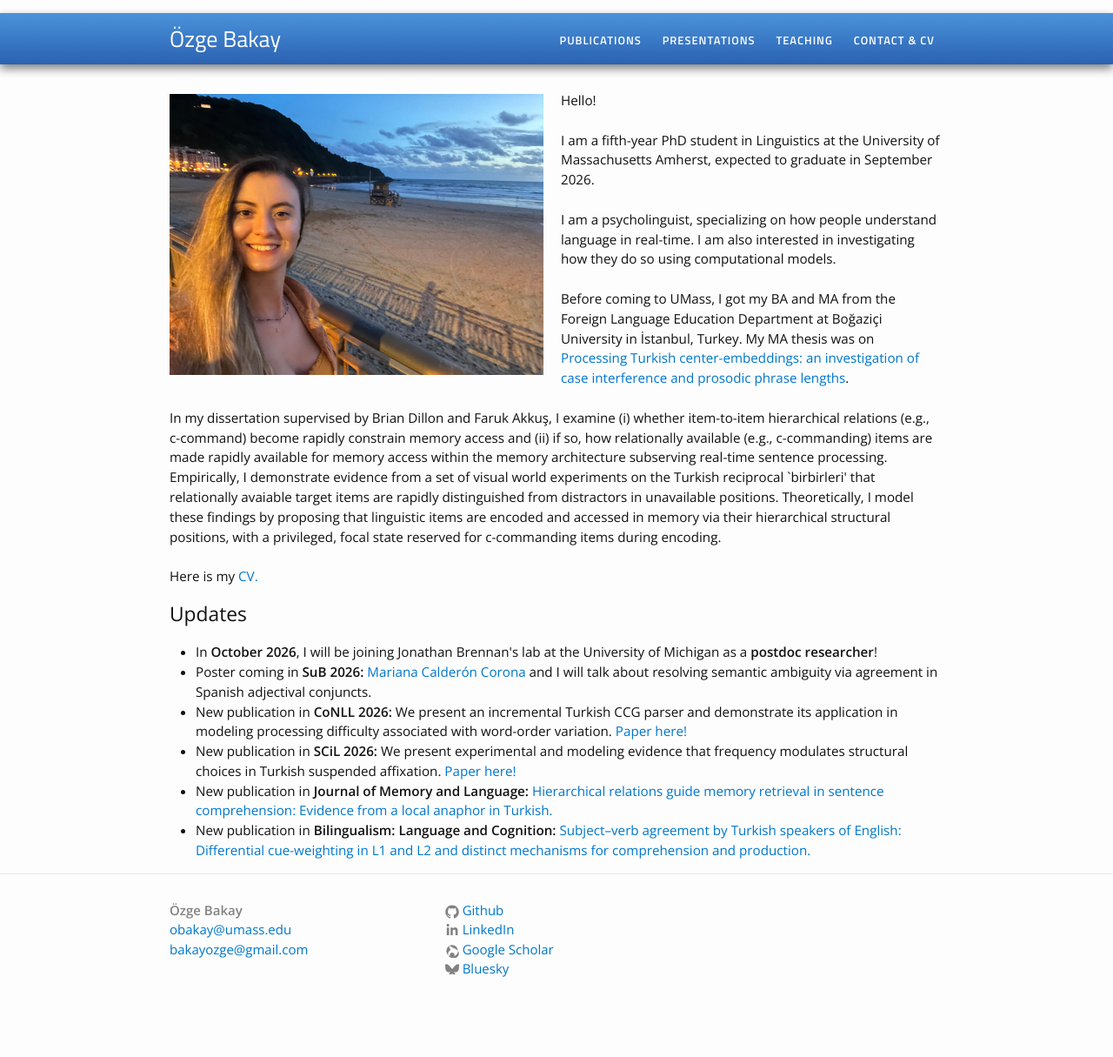
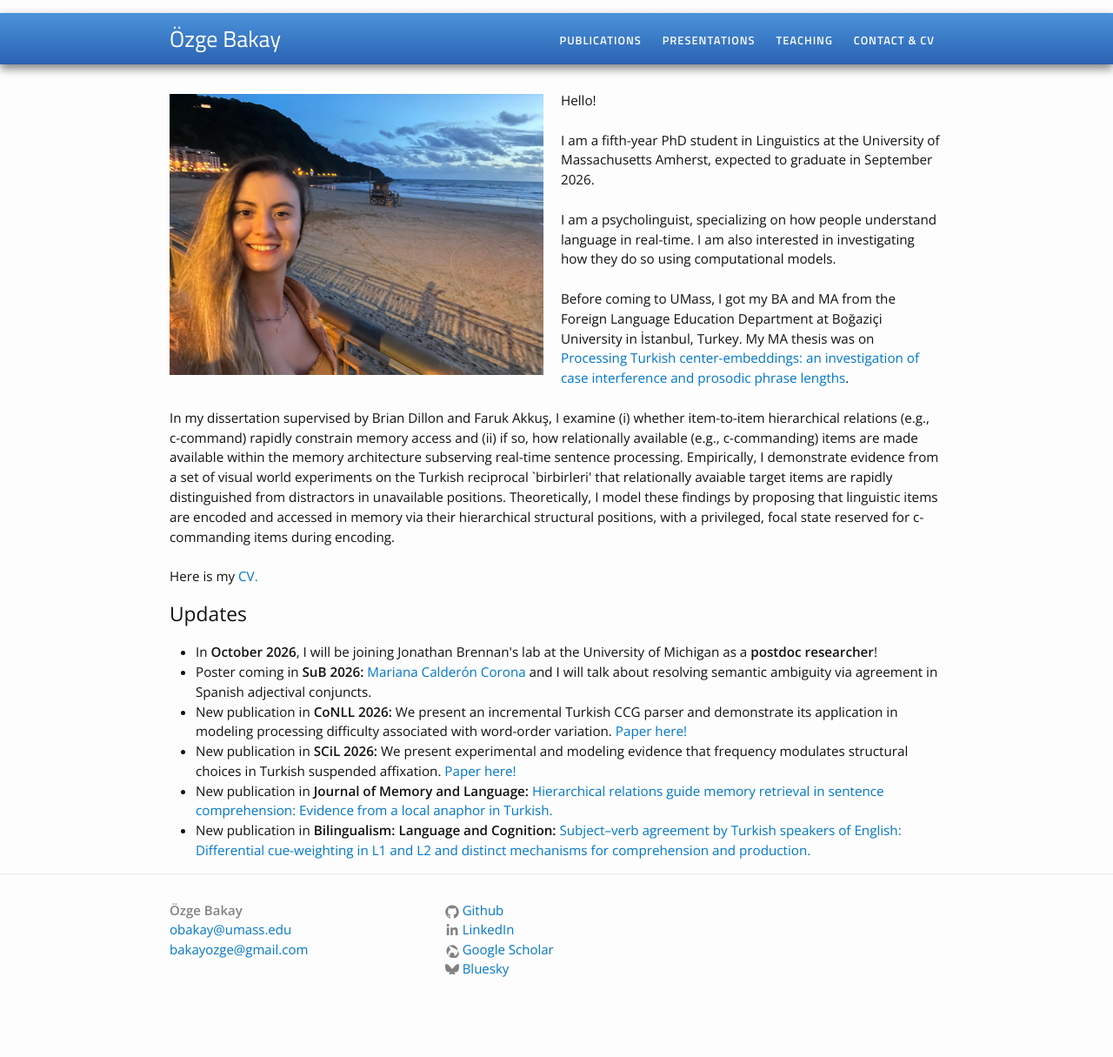
Before and after one commit to ozgebakay/ozgebakay.github.io, a Jekyll site: the page built from index.html, in a window 1280 px wide. Shown: the whole page at 87% size. Built offline with Jekyll 4.4.1, drawn with Linux system fonts in a browser that asks for light colours.

Commit message:
Update index.html

```diff
--- a/index.html
+++ b/index.html
@@ -14,7 +14,7 @@
 
 Before coming to UMass, I got my BA and MA from the Foreign Language Education Department at Boğaziçi University in İstanbul, Turkey. My MA thesis was on <a href="https://drive.google.com/file/d/14g6h468X45LS5cQqZ8u38hscxFIGchVK/view" target="_blank">Processing Turkish center-embeddings: an investigation of case interference and prosodic phrase lengths</a>.<br><br>
 
-In my dissertation supervised by Brian Dillon and Faruk Akkuş, I examine (i) whether item-to-item hierarchical relations (e.g., c-command) become rapidly constrain memory access and (ii) if so, how relationally available (e.g., c-commanding) items are made rapidly available for memory access within the memory architecture subserving real-time sentence processing. Empirically, I demonstrate evidence from a set of visual world experiments on the Turkish reciprocal `birbirleri' that relationally avaiable target items are rapidly distinguished from distractors in unavailable positions. Theoretically, I model these findings by proposing that linguistic items are encoded and accessed in memory via their hierarchical structural positions, with a privileged, focal state reserved for c-commanding items during encoding. <br><br>
+In my dissertation supervised by Brian Dillon and Faruk Akkuş, I examine (i) whether item-to-item hierarchical relations (e.g., c-command) rapidly constrain memory access and (ii) if so, how relationally available (e.g., c-commanding) items are made available within the memory architecture subserving real-time sentence processing. Empirically, I demonstrate evidence from a set of visual world experiments on the Turkish reciprocal `birbirleri' that relationally avaiable target items are rapidly distinguished from distractors in unavailable positions. Theoretically, I model these findings by proposing that linguistic items are encoded and accessed in memory via their hierarchical structural positions, with a privileged, focal state reserved for c-commanding items during encoding. <br><br>
 
 Here is my <a href="/OzgeBakay_CV.pdf">CV.</a></p>
 
```
